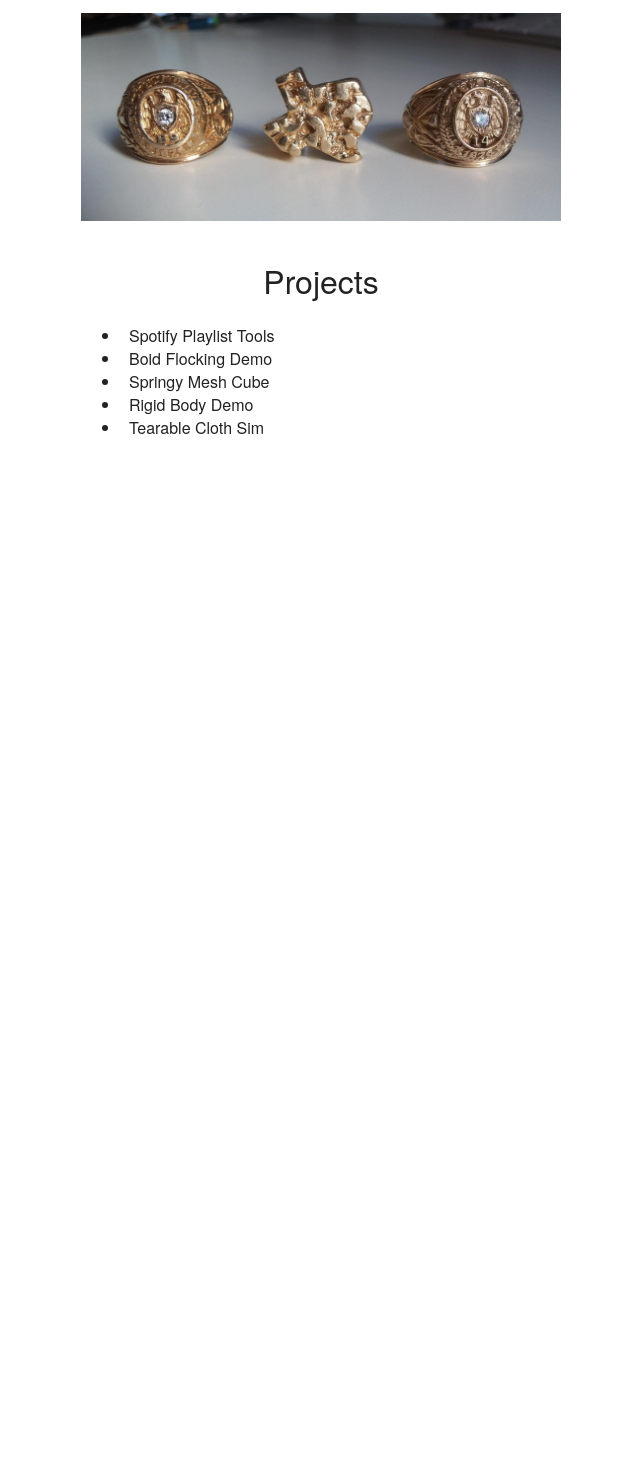
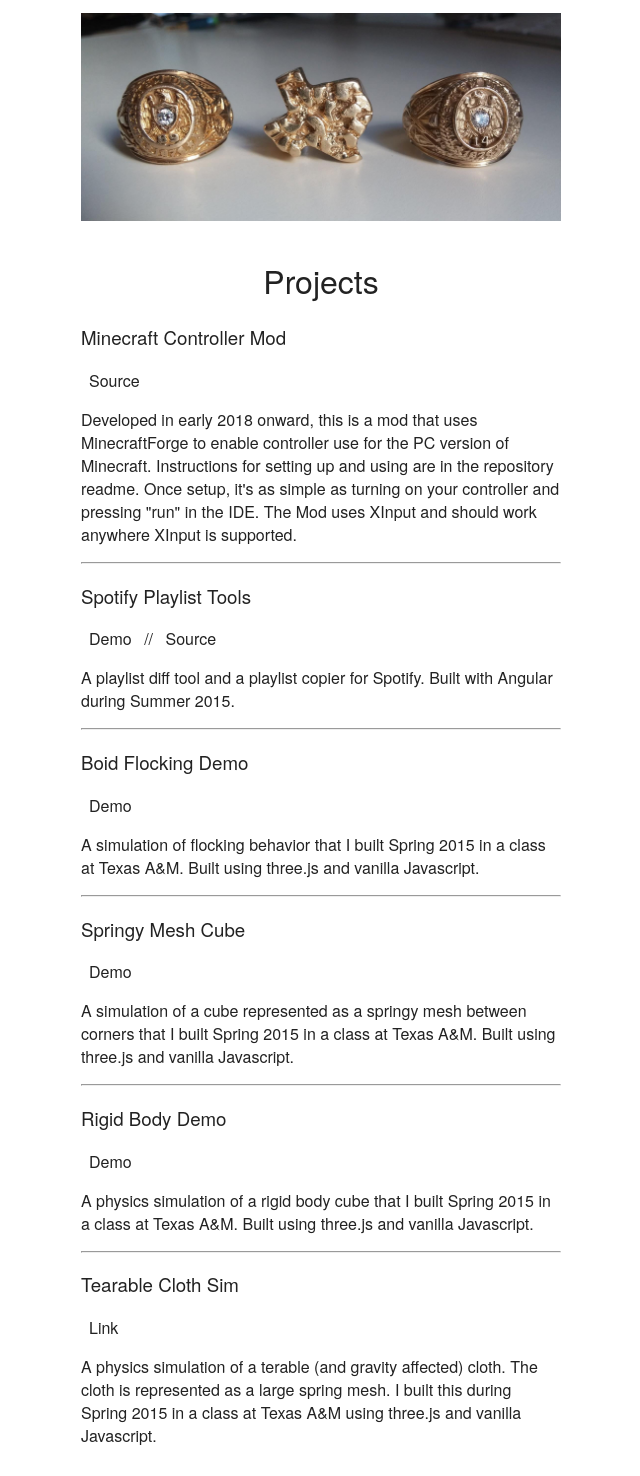
Before and after one commit to brentwalther/brentwalther.github.io, a Jekyll site: the page built from projects.html, in a window 1280 px wide. Shown: the whole page, without its empty margins (319-959 px from the left). Built offline with Jekyll 4.4.1, drawn with Linux system fonts in a browser that asks for light colours; nearby versions of some CDN libraries; before the commit the page ends 900 px from its top, so only the background shows below that.

Commit message:
Reformat projects page and add the minecraft controller mod to it.

```diff
--- a/projects.html
+++ b/projects.html
@@ -3,10 +3,31 @@
 title: Projects
 ---
 
-<ul>
-  <li><a class="nav-link" href="/spotify-tools">Spotify Playlist Tools</a></li>
-  <li><a class="nav-link" href="/flocking">Boid Flocking Demo</a></li>
-  <li><a class="nav-link" href="/springy_mesh">Springy Mesh Cube</a></li>
-  <li><a class="nav-link" href="/rigid_body">Rigid Body Demo</a></li>
-  <li><a class="nav-link" href="/cloth_sim">Tearable Cloth Sim</a></li>
-</ul>
+<h3>Minecraft Controller Mod</h3>
+<p><a class="nav-link" href="https://github.com/brentwalther/minecraft-controller-mod">Source</a></p>
+<p>Developed in early 2018 onward, this is a mod that uses MinecraftForge to enable controller use for the PC version of Minecraft. Instructions for setting up and using are in the repository readme. Once setup, it's as simple as turning on your controller and pressing "run" in the IDE. The Mod uses XInput and should work anywhere XInput is supported.</p>
+<hr>
+
+<h3>Spotify Playlist Tools</h3>
+<p><a class="nav-link" href="/spotify-tools">Demo</a> // <a class="nav-link" href="https://github.com/brentwalther/playlist-tools">Source</a></p>
+<p>A playlist diff tool and a playlist copier for Spotify. Built with Angular during Summer 2015.</p>
+<hr>
+
+<h3>Boid Flocking Demo</h3>
+<p><a class="nav-link" href="/flocking">Demo</a></p>
+<p>A simulation of flocking behavior that I built Spring 2015 in a class at Texas A&amp;M. Built using three.js and vanilla Javascript.</p>
+<hr>
+
+<h3>Springy Mesh Cube</h3>
+<p><a class="nav-link" href="/springy_mesh">Demo</a></p>
+<p>A simulation of a cube represented as a springy mesh between corners that I built Spring 2015 in a class at Texas A&amp;M. Built using three.js and vanilla Javascript.</p>
+<hr>
+
+<h3>Rigid Body Demo</h3>
+<p><a class="nav-link" href="/rigid_body">Demo</a></p>
+<p>A physics simulation of a rigid body cube that I built Spring 2015 in a class at Texas A&amp;M. Built using three.js and vanilla Javascript.</p>
+<hr>
+
+<h3>Tearable Cloth Sim</h3>
+<p><a class="nav-link" href="/cloth_sim">Link</a></p>
+<p>A physics simulation of a terable (and gravity affected) cloth. The cloth is represented as a large spring mesh. I built this during Spring 2015 in a class at Texas A&amp;M using three.js and vanilla Javascript.</p>
```
